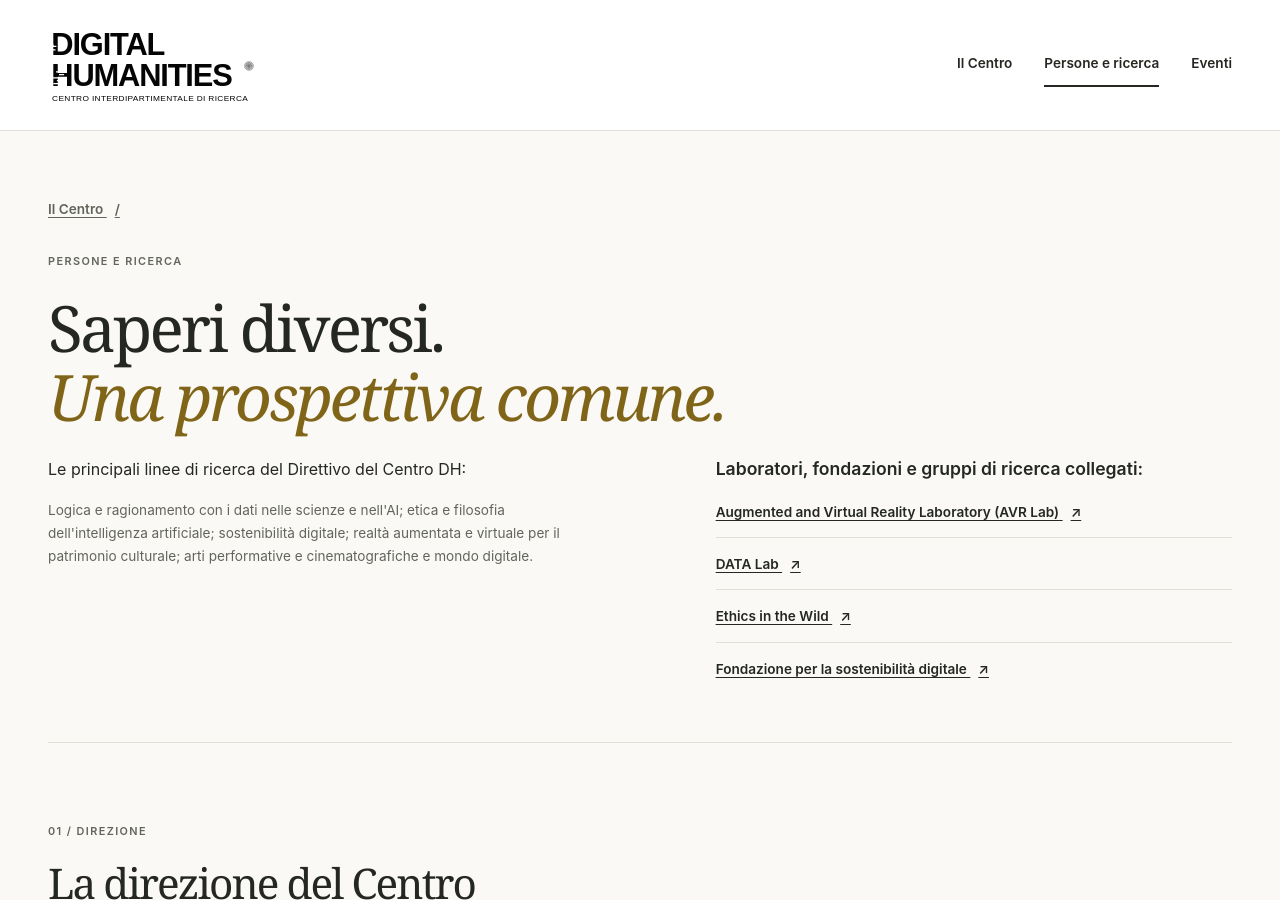
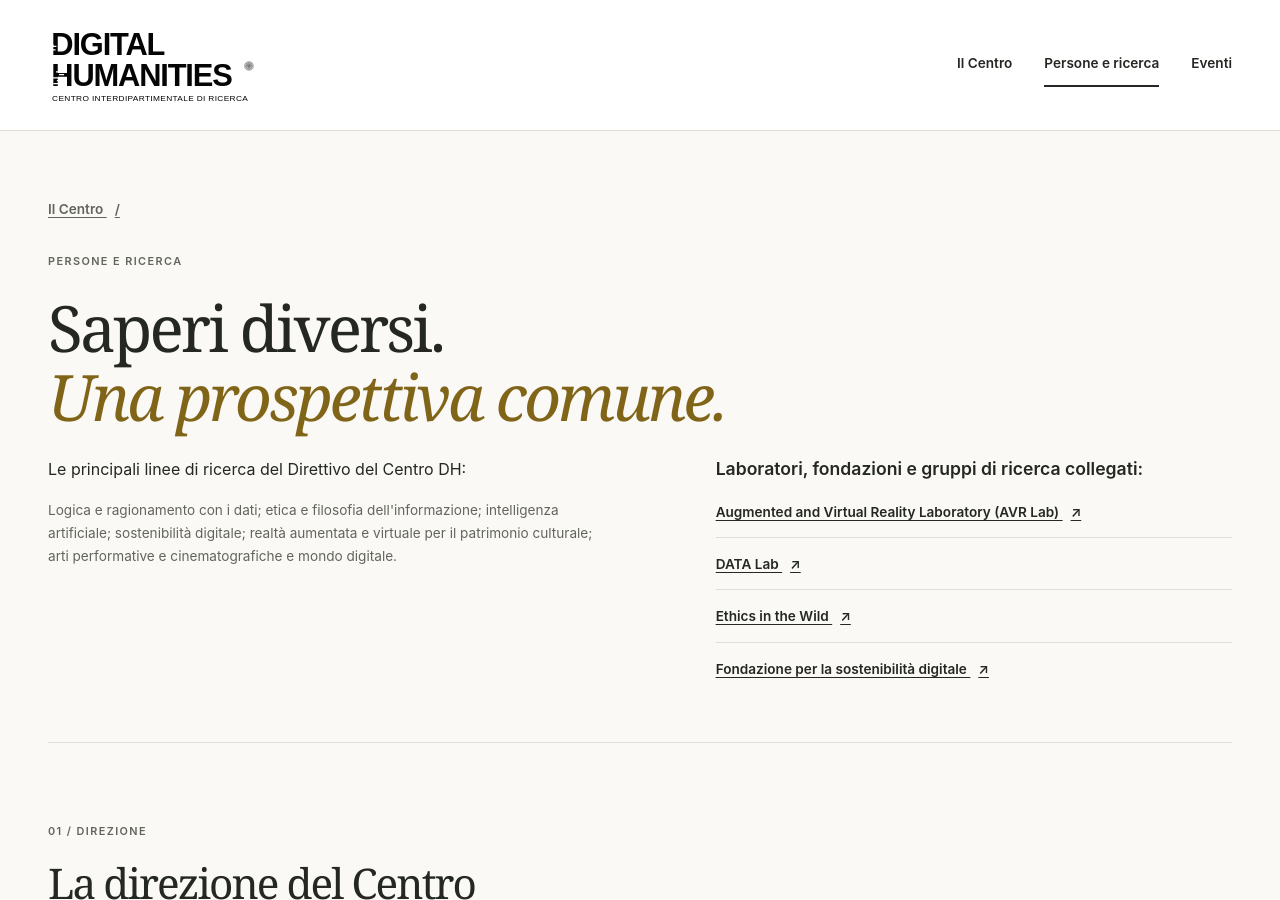
Before and after one commit to centrodh-unisalento/centrodh-unisalento.github.io, a Jekyll site: the page built from persone.html, in a window 1280 px wide and 900 px high. Built offline with Jekyll 4.4.1, drawn with Linux system fonts in a browser that asks for light colours.

Commit message:
Revise publications note and council name formatting
Updated the publications note and improved HTML structure for council names.

```diff
--- a/persone.html
+++ b/persone.html
@@ -12,8 +12,8 @@ redirect_from:
   <div class="people-intro">
     <div>
       <p>Le principali linee di ricerca del Direttivo del Centro DH:</p>
-      <p class="publications-note"> Logica e ragionamento con i dati nelle scienze e nell'AI;
-      etica e filosofia dell'intelligenza artificiale; sostenibilità digitale;
+      <p class="publications-note"> Logica e ragionamento con i dati;
+      etica e filosofia dell'informazione; intelligenza artificiale; sostenibilità digitale;
         realtà aumentata e virtuale per il patrimonio culturale; arti performative e cinematografiche e mondo digitale.
       </p>
     </div>
@@ -55,7 +55,8 @@ redirect_from:
     {% assign council = site.data.direttivo | where: "group", "consiglio" %}
     {% for person in council %}
     <li>
-      <h3 class="council-name">{% if person.profile %}<a class="person-profile" href="{{ person.profile | escape }}">{{ person.name | escape }} <span aria-hidden="true">↗</span></a>{% else %}<span class="person-name">{{ person.name | escape }}</span>{% endif %}</h3>
+      <h3 class="council-name">{% if person.profile %}
+        <a class="person-profile" href="{{ person.profile | escape }}">{{ person.name | escape }} <span aria-hidden="true">↗</span></a>{% else %}<span class="person-name">{{ person.name | escape }}</span>{% endif %}</h3>
       {% include pubblicazioni-iris.html person=person %}
     </li>
     {% endfor %}
```
